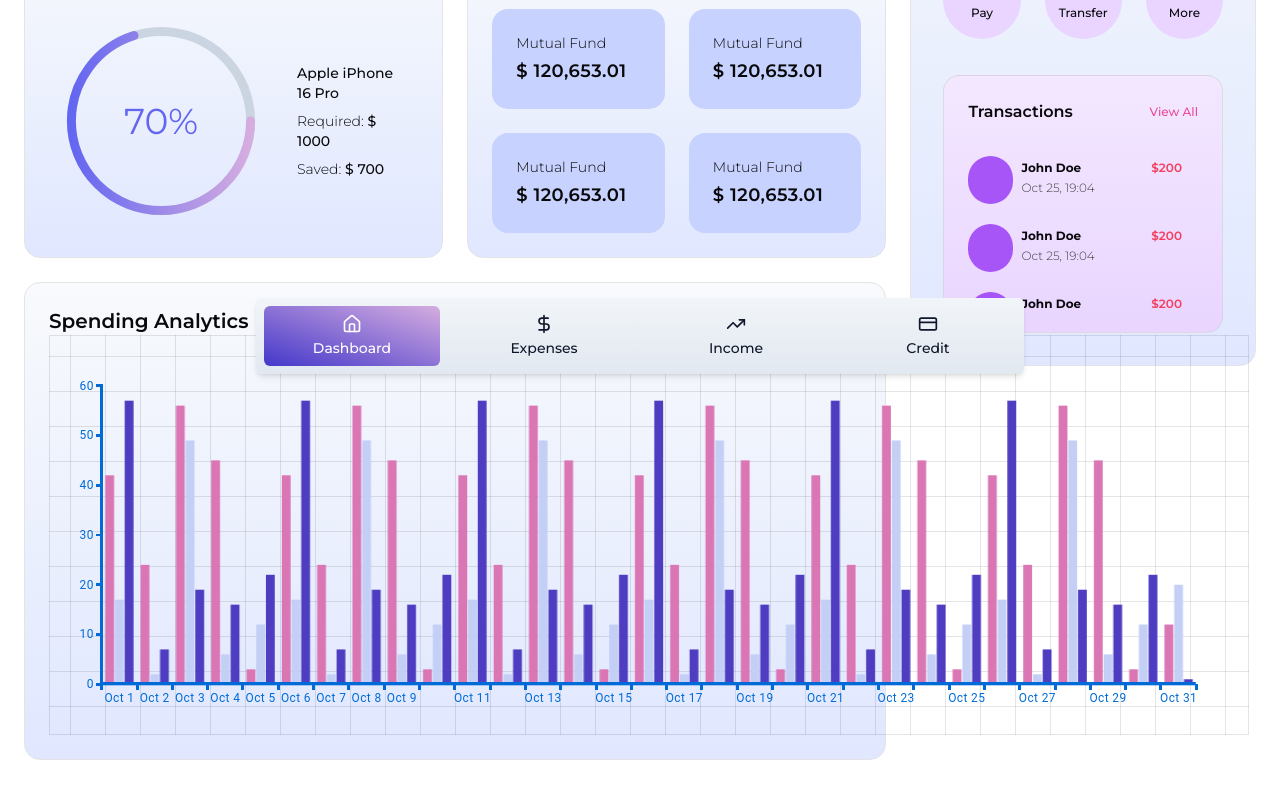
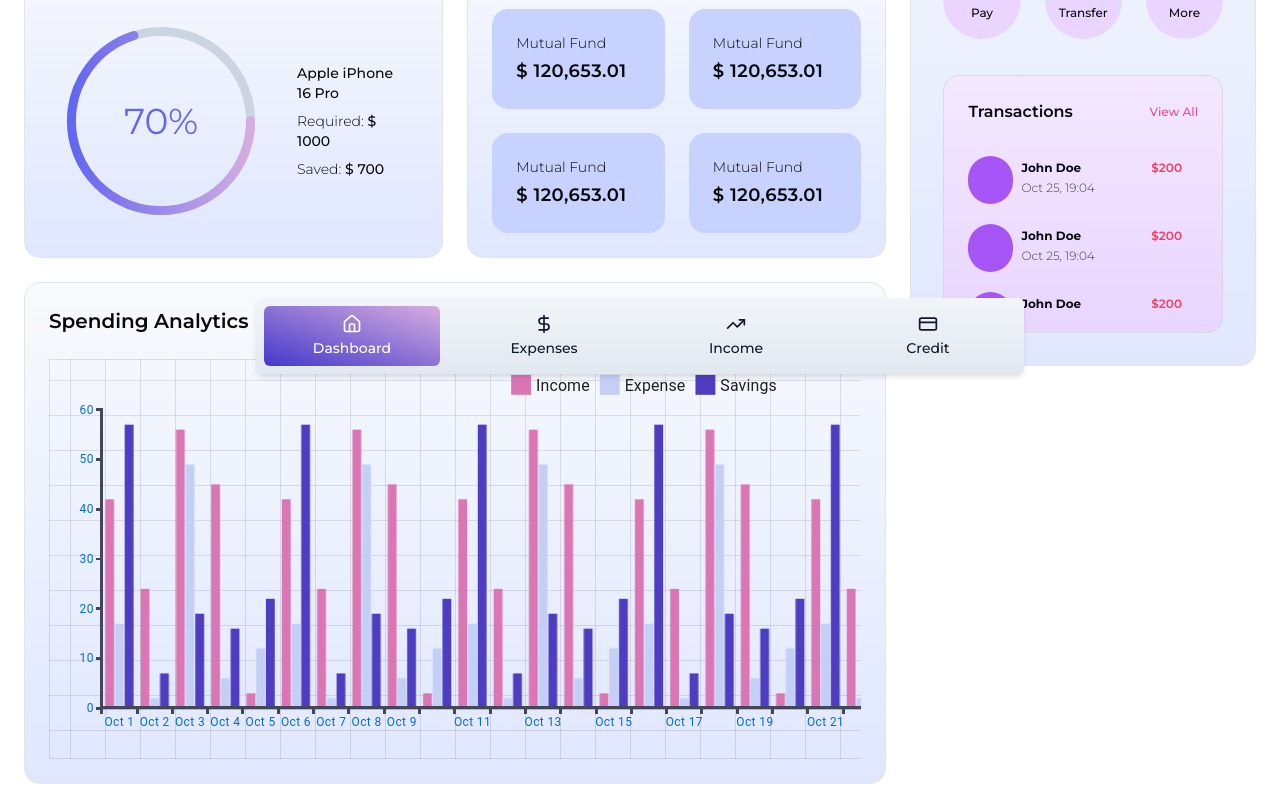
Before and after one commit to AkshatJha21/personal-finance, a Next.js app: page / in a window 1280 px wide. Shown: the part 402-1202 px from the top of the page. Before the commit the page ends 1178 px from the top, so only its background shows below. Built offline with nearby package versions, Linux system fonts and the light colour scheme.

Commit message:
need chart js (mui not flexible enough)

```diff
--- a/components/custom/DashboardGrid.tsx
+++ b/components/custom/DashboardGrid.tsx
@@ -2,7 +2,7 @@
 
 import { ArrowDownCircle, ArrowLeftRight, ArrowUpCircle, DollarSign, MoreHorizontal, PiggyBank, PlusIcon, SquareArrowRight } from "lucide-react"
 import { BarChart, barElementClasses } from '@mui/x-charts/BarChart';
-import { axisClasses } from "@mui/x-charts";
+import { axisClasses, barLabelClasses } from "@mui/x-charts";
 
 const DashboardGrid = () => {
   return (
@@ -112,7 +112,9 @@ const DashboardGrid = () => {
                     <p className="text-xl font-semibold">Spending Analytics</p>
                     <button className="text-xs font-medium dark:text-pink-400 text-pink-500 hover:underline">View All</button>
                 </div>
+                <div className="pt-6 overflow-x-scroll">
                     <SimpleChart />
+                </div>
             </div>
         </div>
         <div className="flex flex-col w-full md:w-[30%] items-center h-[85vh] p-8 border md:ml-6 rounded-2xl dark:border-neutral-500 bg-gradient-to-t dark:bg-gradient-to-b from-indigo-100 to-slate-50 dark:from-neutral-950 dark:to-white/5">
@@ -192,7 +194,7 @@ const Transaction = () => {
                     <p className="text-xs font-bold">John Doe</p>
                     <p className="text-xs font-semibold text-rose-500">$200</p>
                 </div>
-                <p className="text-xs text-neutral-700 dark:text-neutral-400 font-light py-1">Oct 25, 19:04</p>
+                <p className="text-xs text-neutral-700 text-[#ff0000] dark:text-neutral-400 font-light py-1">Oct 25, 19:04</p>
             </div>
         </div>
     )
@@ -217,25 +219,28 @@ const SimpleChart = () => {
     return (
         <BarChart
         sx={(theme) => ({
+            [`.${barLabelClasses.root}`]: {
+                fontSize: "60px"
+            },
             [`.${axisClasses.root}`]: {
                 [`.${axisClasses.tick}, .${axisClasses.line}`]: {
-                stroke: '#006BD6',
+                  stroke: theme.palette.mode === 'dark' ? '#B0BEC5' : '#424658', // Adjust stroke color for dark/light mode
                   strokeWidth: 3,
                 },
                 [`.${axisClasses.tickLabel}`]: {
-                fill: '#006BD6',
+                  fill: theme.palette.mode === 'dark' ? '#B0BEC5' : '#006BD6', // Adjust fill color for dark/light mode
+                },
+                [`.${axisClasses.label}`]: {
+                  fill: theme.palette.mode === 'dark' ? '#B0BEC5' : '#006BD6', // Set label color same as tick line and tick label
                 },
               },
-            border: '1px solid rgba(0, 0, 0, 0.1)',
-            backgroundImage:
-              'linear-gradient(rgba(0, 0, 0, 0.1) 1px, transparent 1px), linear-gradient(90deg, rgba(0, 0, 0, 0.1) 1px, transparent 1px)',
+              border: '1px solid',
+              borderColor: theme.palette.mode === 'dark' ? 'rgba(255, 255, 255, 0.1)' : 'rgba(0, 0, 0, 0.1)',
+              backgroundImage: theme.palette.mode === 'dark'
+                ? 'linear-gradient(rgba(255,255,255, 0.1) 1px, transparent 1px), linear-gradient(90deg, rgba(255,255,255, 0.1) 1px, transparent 1px)'
+                : 'linear-gradient(rgba(0, 0, 0, 0.1) 1px, transparent 1px), linear-gradient(90deg, rgba(0, 0, 0, 0.1) 1px, transparent 1px)',
               backgroundSize: '35px 35px',
               backgroundPosition: '20px 20px, 20px 20px',
-            ...theme.applyStyles('dark', {
-              borderColor: 'rgba(255,255,255, 0.1)',
-              backgroundImage:
-                'linear-gradient(rgba(255,255,255, 0.1) 1px, transparent 1px), linear-gradient(90deg, rgba(255,255,255, 0.1) 1px, transparent 1px)',
-            }),
           })}
           xAxis={[{ scaleType: 'band', data: labels }]}
           series={[
```
Lines whose indentation alone changed are shown as unchanged.
